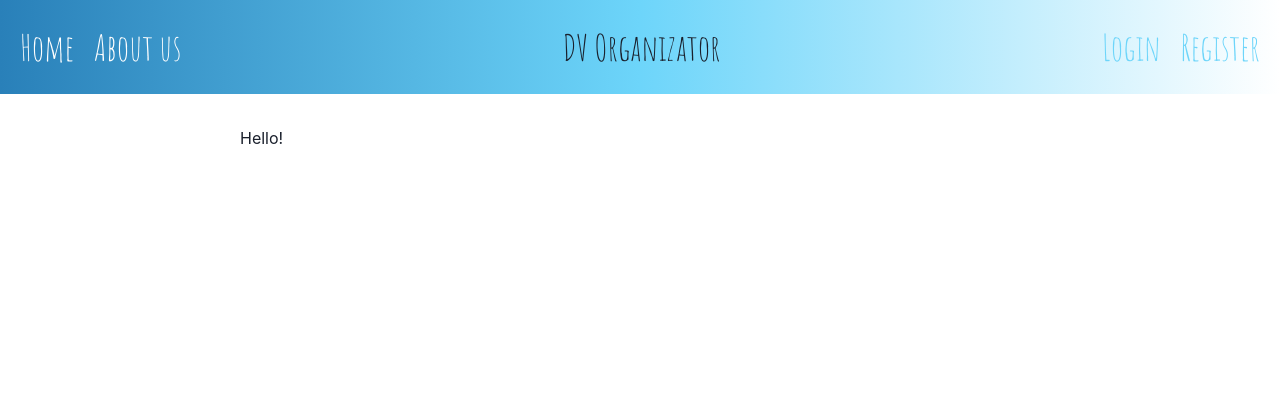
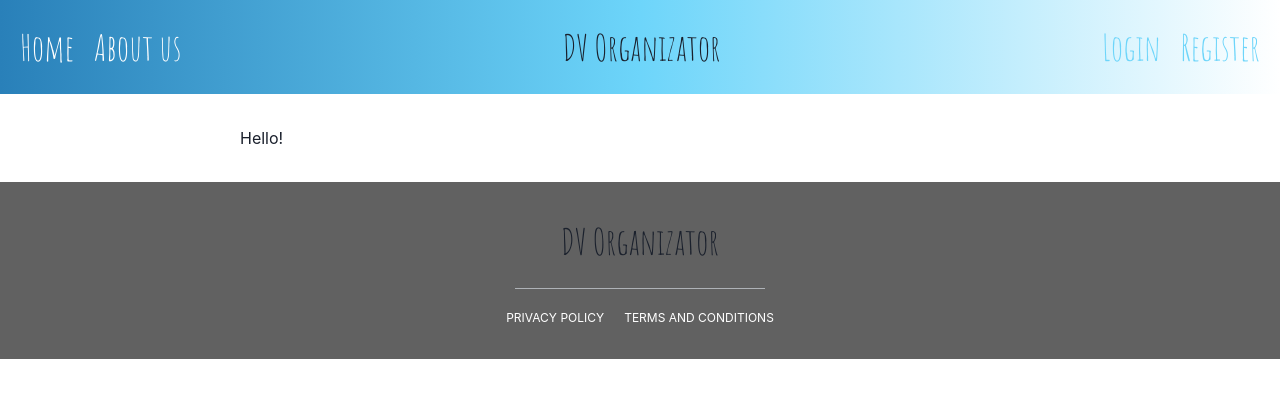
Before and after one commit to lomifile/Kindie, a Next.js app in the folder web/: page / in a window 1280 px wide. Shown: the top 398 px of the page. Built offline with nearby package versions, Linux system fonts and the light colour scheme.

Commit message:
Frontend
Addition of footer

```diff
--- /dev/null
+++ b/web/src/components/Footer.tsx
@@ -0,0 +1,42 @@
+import { Box, Center, Divider, Link } from "@chakra-ui/react";
+import React from "react";
+
+interface FooterProps {}
+
+export const Footer: React.FC<FooterProps> = ({}) => {
+  const logo = {
+    fontSize: "36px",
+    fontFamily: "Amatic SC, cursive",
+  };
+  return (
+    <Box className="footer" p={"2rem"}>
+      <Center style={logo}>DV Organizator</Center>
+      <Divider
+        mt={5}
+        mr={"auto"}
+        ml={"auto"}
+        style={{ color: "black", backgroundColor: "black" }}
+        width={250}
+      />
+      <Center mt={5}>
+        <Link
+          color={"white"}
+          _hover={{ textDecoration: "none" }}
+          style={{ textTransform: "uppercase", fontSize: "12px" }}
+          href="#"
+        >
+          Privacy policy
+        </Link>
+        <Link
+          color={"white"}
+          _hover={{ textDecoration: "none" }}
+          style={{ textTransform: "uppercase", fontSize: "12px" }}
+          href="#"
+          ml={5}
+        >
+          Terms and conditions
+        </Link>
+      </Center>
+    </Box>
+  );
+};
--- a/web/src/components/Layout.tsx
+++ b/web/src/components/Layout.tsx
@@ -1,4 +1,5 @@
 import React, { Children } from "react";
+import { Footer } from "./Footer";
 import { Navbar } from "./Navbar";
 import { Wrapper, WrapperVariant } from "./Wrapper";
 
@@ -11,6 +12,7 @@ export const Layout: React.FC<LayoutProps> = ({ children, variant }) => {
     <>
       <Navbar />
       <Wrapper variant={variant}>{children}</Wrapper>
+      <Footer />
     </>
   );
 };
--- /dev/null
+++ b/web/src/css/Footer.css
@@ -0,0 +1,3 @@
+.footer {
+  background-color: #333333c5;
+}
--- a/web/src/pages/_app.tsx
+++ b/web/src/pages/_app.tsx
@@ -1,5 +1,6 @@
 import { ChakraProvider, ColorModeProvider } from "@chakra-ui/react";
 import "../css/Navbar.css";
+import "../css/Footer.css";
 import theme from "../theme";
 
 function MyApp({ Component, pageProps }) {
--- a/web/src/pages/index.tsx
+++ b/web/src/pages/index.tsx
@@ -1,5 +1,4 @@
 import { Layout } from "../components/Layout";
-import { Wrapper } from "../components/Wrapper";
 
 const Index = () => {
   return (
```
